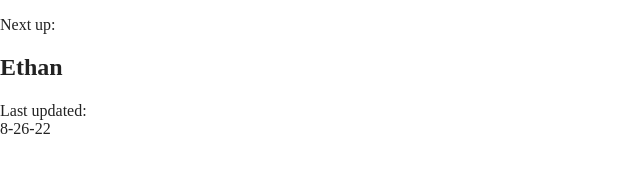
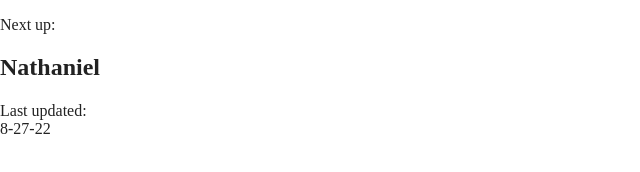
Before and after one commit to Thano123/driveturns, a website built with Parcel: page index.html in a window 1280 px wide. Shown: the full height of the page, 0-640 px from the left. Built offline with nearby package versions, Linux system fonts and the light colour scheme.

Commit message:
Update index.html

```diff
--- a/index.html
+++ b/index.html
@@ -24,10 +24,10 @@
   <body>
     <!-- Add your site or application content here -->
     <p>Next up:</p>
-    <h2>Ethan</h2>
+    <h2>Nathaniel</h2>
     <p>
       Last updated: <br />
-      8-26-22
+      8-27-22
     </p>
 
     <script src="js/vendor/modernizr-3.11.2.min.js"></script>
```
